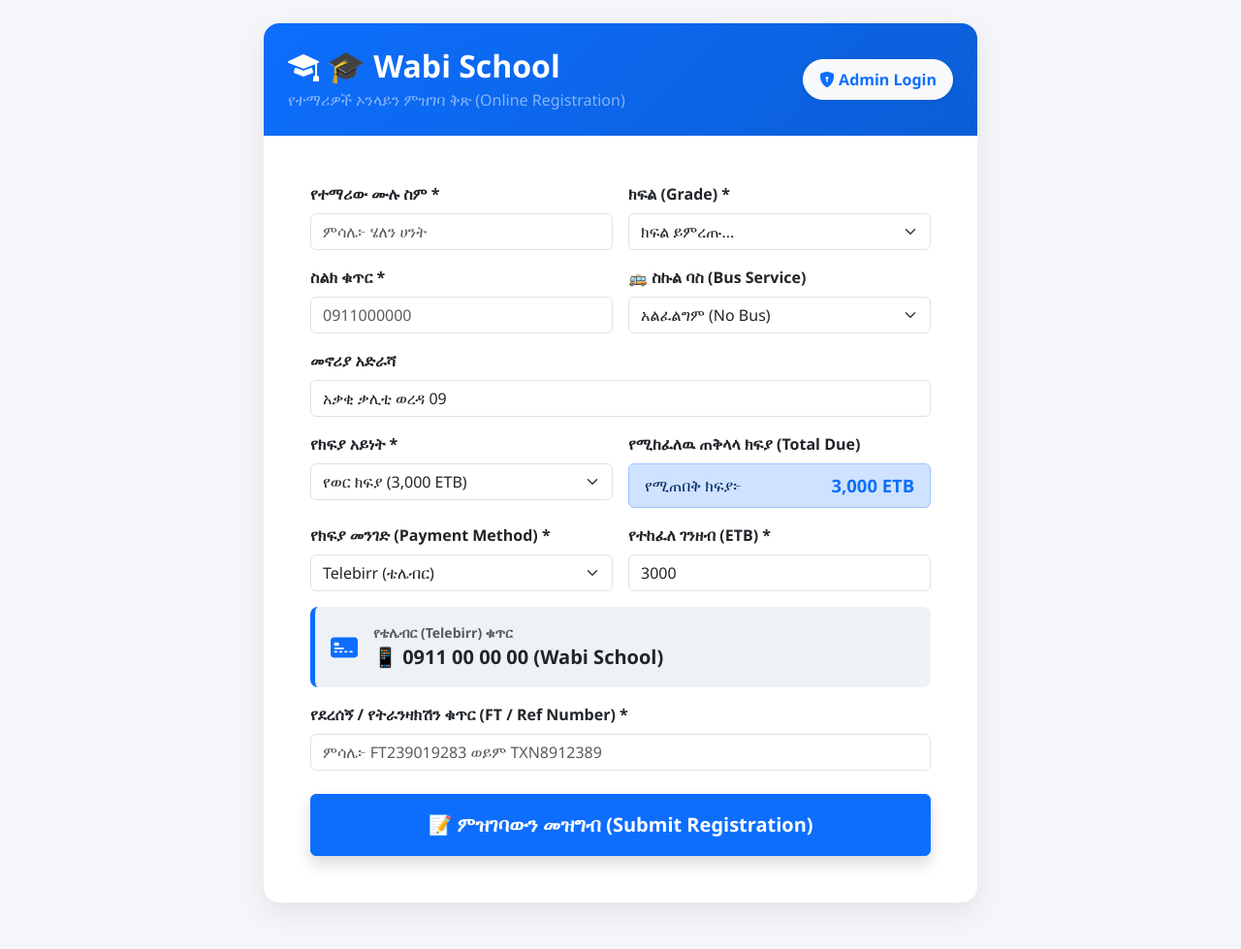
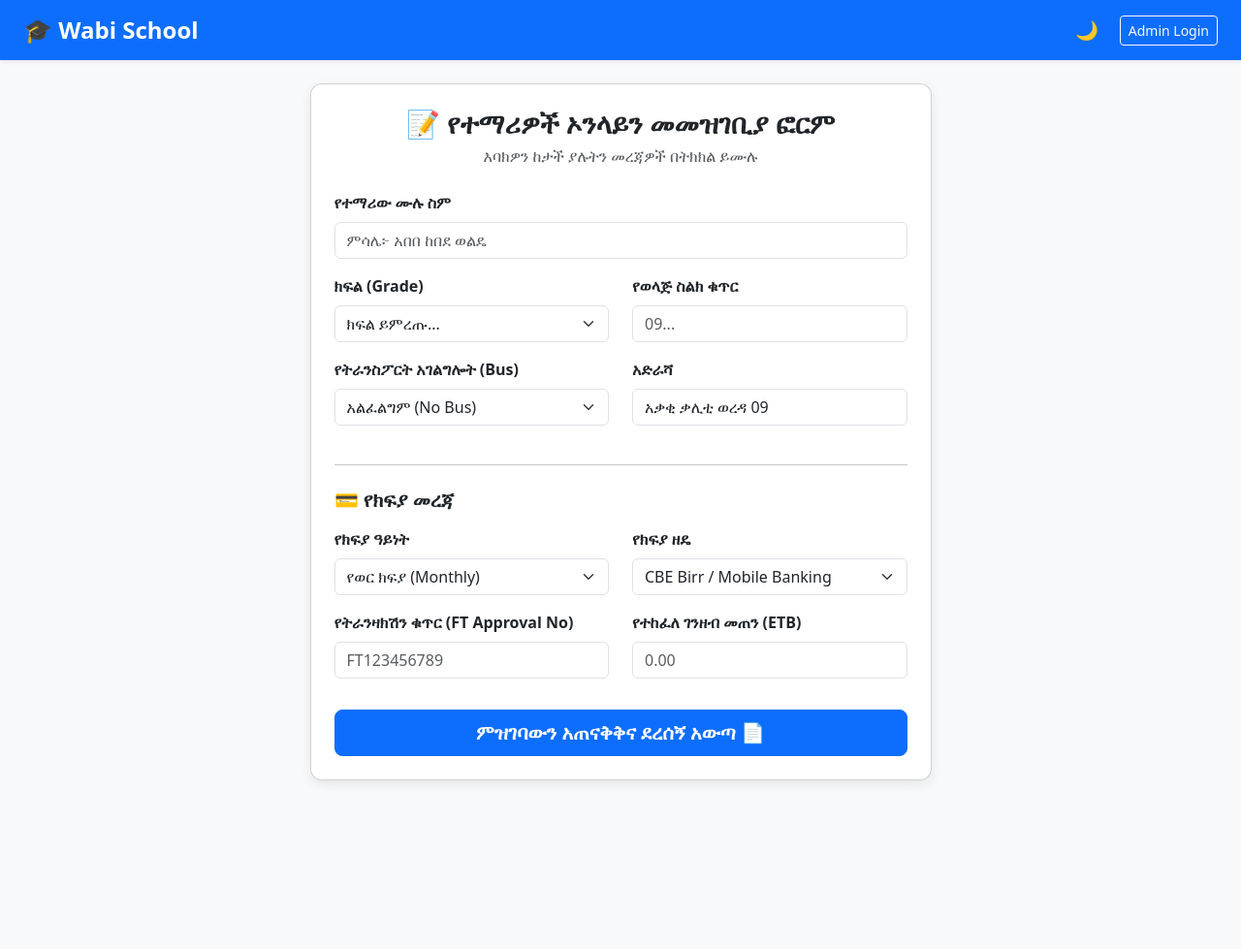
Before and after one commit to kiyya1/Kiyya-students-manager, a Flask app: page / in a window 1280 px wide. Shown: the whole page at 97% size. After the commit the page ends 807 px from the top, so only its background shows below. Run offline with Flask 3, Linux system fonts and the light colour scheme; some libraries are stand-ins or nearby versions.

Commit message:
Update register.html

```diff
--- a/templates/register.html
+++ b/templates/register.html
@@ -3,210 +3,187 @@
 <head>
     <meta charset="UTF-8">
     <meta name="viewport" content="width=device-width, initial-scale=1.0">
-  <title>የተማሪዎች ምዝገባ ቅጽ (School Registration)</title>
+    <title>የተማሪዎች ምዝገባ — Wabi School</title>
     <link href="https://cdn.jsdelivr.net/npm/bootstrap@5.3.0/dist/css/bootstrap.min.css" rel="stylesheet">
-  <link rel="stylesheet" href="https://cdn.jsdelivr.net/npm/bootstrap-icons@1.10.5/font/bootstrap-icons.css">
     <style>
-    body { background-color: #f4f6f9; font-family: 'Segoe UI', Tahoma, Geneva, Verdana, sans-serif; }
-    .card-custom { border-radius: 16px; box-shadow: 0 10px 30px rgba(0,0,0,0.08); border: none; }
-    .header-banner { background: linear-gradient(135deg, #0d6efd 0%, #0b5ed7 100%); color: white; border-radius: 16px 16px 0 0; padding: 25px; }
-    .fee-badge { font-size: 1.15rem; font-weight: bold; }
-    .bank-box { background-color: #eef2f7; border-left: 5px solid #0d6efd; border-radius: 8px; transition: all 0.3s ease; }
+        body {
+            background-color: #f8f9fa;
+            color: #212529;
+            transition: background-color 0.3s, color 0.3s;
+        }
+        .card {
+            border-radius: 12px;
+            box-shadow: 0 4px 12px rgba(0,0,0,0.08);
+            transition: background-color 0.3s, border-color 0.3s;
+        }
+        /* --- DARK MODE STYLES --- */
+        body.dark-mode {
+            background-color: #121212 !important;
+            color: #e0e0e0 !important;
+        }
+        body.dark-mode .card {
+            background-color: #1e1e1e !important;
+            color: #ffffff !important;
+            border-color: #333333 !important;
+        }
+        body.dark-mode .form-control,
+        body.dark-mode .form-select {
+            background-color: #2d2d2d !important;
+            color: #ffffff !important;
+            border-color: #444444 !important;
+        }
+        body.dark-mode .form-control:focus,
+        body.dark-mode .form-select:focus {
+            background-color: #333333 !important;
+            color: #ffffff !important;
+            border-color: #0d6efd !important;
+        }
+        body.dark-mode .text-muted {
+            color: #aaa !important;
+        }
+        .theme-toggle-btn {
+            cursor: pointer;
+            font-size: 1.2rem;
+            border: none;
+            background: transparent;
+        }
     </style>
 </head>
 <body>
 
-  <!-- TOP HEADER WITH BLUE BANNER AND ADMIN BUTTON ON THE RIGHT -->
-  <div class="container mt-4 mb-5">
+    <!-- Header / Navbar -->
+    <nav class="navbar navbar-expand-lg navbar-dark bg-primary px-4 shadow-sm mb-4">
+        <a class="navbar-brand text-white fw-bold fs-4" href="/">🎓 Wabi School</a>
+        <div class="ms-auto d-flex align-items-center">
+            <button id="themeToggle" class="theme-toggle-btn text-white me-3" title="Toggle Dark/Light Mode">🌙</button>
+            <a href="/login" class="btn btn-outline-light btn-sm">Admin Login</a>
+        </div>
+    </nav>
+
+    <div class="container pb-5">
         <div class="row justify-content-center">
-      <div class="col-md-9 col-lg-8">
-
-        <div class="card card-custom">
-
-          <!-- BLUE BANNER HEADER -->
-          <div class="header-banner d-flex justify-content-between align-items-center">
-            <div>
-              <h2 class="fw-bold mb-1"><i class="bi bi-mortarboard-fill me-2"></i>🎓 Wabi School</h2>
-              <p class="mb-0 text-white-50">የተማሪዎች ኦንላይን ምዝገባ ቅጽ (Online Registration)</p>
-            </div>
-            <div>
-              <a href="/login" class="btn btn-light text-primary fw-bold shadow-sm rounded-pill px-3 py-2">
-                <i class="bi bi-shield-lock-fill me-1"></i>Admin Login
-              </a>
-            </div>
-          </div>
-
-          <!-- FORM BODY -->
-          <div class="card-body p-4 p-md-5">
+            <div class="col-md-8 col-lg-7">
 
                 {% with messages = get_flashed_messages(with_categories=true) %}
                     {% if messages %}
                         {% for category, message in messages %}
                             <div class="alert alert-{{ category }} alert-dismissible fade show mb-4" role="alert">
                                 {{ message }}
-                    <button type="button" class="btn-close" data-bs-dismiss="alert"></button>
+                                <button type="button" class="btn-close" data-bs-dismiss="alert" aria-label="Close"></button>
                             </div>
                         {% endfor %}
                     {% endif %}
                 {% endwith %}
 
-            <form action="/add_student" method="POST" class="row g-3">
+                <div class="card p-4">
+                    <h3 class="fw-bold text-center mb-1">📝 የተማሪዎች ኦንላይን መመዝገቢያ ፎርም</h3>
+                    <p class="text-center text-muted mb-4">እባክዎን ከታች ያሉትን መረጃዎች በትክክል ይሙሉ</p>
 
-              <!-- STUDENT NAME -->
-              <div class="col-md-6">
-                <label class="form-label fw-bold">የተማሪው ሙሉ ስም *</label>
-                <input type="text" name="full_name" class="form-control" placeholder="ምሳሌ፦ ሄለን ሀንት" required>
+                    <form action="/add_student" method="POST">
+                        <div class="mb-3">
+                            <label class="form-label fw-bold">የተማሪው ሙሉ ስም</label>
+                            <input type="text" name="full_name" class="form-control" placeholder="ምሳሌ፦ አበበ ከበደ ወልዴ" required>
                         </div>
 
-              <!-- GRADE -->
-              <div class="col-md-6">
-                <label class="form-label fw-bold">ክፍል (Grade) *</label>
+                        <div class="row">
+                            <div class="col-md-6 mb-3">
+                                <label class="form-label fw-bold">ክፍል (Grade)</label>
                                 <select name="grade" class="form-select" required>
-                  <option value="">ክፍል ይምረጡ...</option>
-                  {% for i in range(1, 13) %}
-                    {% set g = i ~ ("st" if i==1 else "nd" if i==2 else "rd" if i==3 else "th") ~ " Grade" %}
-                    <option value="{{ g }}">{{ g }}</option>
-                  {% endfor %}
+                                    <option value="" selected disabled>ክፍል ይምረጡ...</option>
+                                    <option value="1st Grade">1st Grade</option>
+                                    <option value="2nd Grade">2nd Grade</option>
+                                    <option value="3rd Grade">3rd Grade</option>
+                                    <option value="4th Grade">4th Grade</option>
+                                    <option value="5th Grade">5th Grade</option>
+                                    <option value="6th Grade">6th Grade</option>
+                                    <option value="7th Grade">7th Grade</option>
+                                    <option value="8th Grade">8th Grade</option>
+                                    <option value="9th Grade">9th Grade</option>
+                                    <option value="10th Grade">10th Grade</option>
+                                    <option value="11th Grade">11th Grade</option>
+                                    <option value="12th Grade">12th Grade</option>
                                 </select>
                             </div>
-
-              <!-- PHONE -->
-              <div class="col-md-6">
-                <label class="form-label fw-bold">ስልክ ቁጥር *</label>
-                <input type="tel" name="phone" class="form-control" placeholder="0911000000" required>
-              </div>
-
-              <!-- BUS SERVICE -->
-              <div class="col-md-6">
-                <label class="form-label fw-bold">🚌 ስኩል ባስ (Bus Service)</label>
-                <select name="bus_service" id="bus_service" onchange="calculateTotalFee()" class="form-select">
-                  <option value="እፈልጋለሁ (Yes Bus)">እፈልጋለሁ (+ {{ "{:,.0f}".format(settings.bus_fee) if settings else 1500 }} ETB)</option>
-                  <option value="አልፈልግም (No Bus)" selected>አልፈልግም (No Bus)</option>
-                </select>
-              </div>
-
-              <!-- ADDRESS -->
-              <div class="col-12">
-                <label class="form-label fw-bold">መኖሪያ አድራሻ</label>
-                <input type="text" name="address" class="form-control" value="{{ settings.default_address if settings else 'አቃቂ ቃሊቲ ወረዳ 09' }}">
-              </div>
-
-              <!-- PAYMENT TYPE -->
-              <div class="col-md-6">
-                <label class="form-label fw-bold">የክፍያ አይነት *</label>
-                <select name="payment_type" id="payment_type" onchange="calculateTotalFee()" class="form-select" required>
-                  <option value="Monthly Payment" data-amount="{{ settings.monthly_fee if settings else 3000 }}">የወር ክፍያ ({{ "{:,.0f}".format(settings.monthly_fee) if settings else 3000 }} ETB)</option>
-                  <option value="Term Payment" data-amount="{{ settings.term_fee if settings else 8000 }}">የተርም ክፍያ ({{ "{:,.0f}".format(settings.term_fee) if settings else 8000 }} ETB)</option>
-                </select>
-              </div>
-
-              <!-- CALCULATED TOTAL DISPLAY -->
-              <div class="col-md-6">
-                <label class="form-label fw-bold">የሚከፈለዉ ጠቅላላ ክፍያ (Total Due)</label>
-                <div class="alert alert-primary py-2 px-3 m-0 d-flex justify-content-between align-items-center">
-                  <span>የሚጠበቅ ክፍያ፦</span>
-                  <span class="fee-badge text-primary" id="calculatedTotalDisplay">0 ETB</span>
+                            <div class="col-md-6 mb-3">
+                                <label class="form-label fw-bold">የወላጅ ስልክ ቁጥር</label>
+                                <input type="text" name="phone" class="form-control" placeholder="09..." required>
                             </div>
                         </div>
 
-              <!-- PAYMENT METHOD SELECT -->
-              <div class="col-md-6">
-                <label class="form-label fw-bold">የክፍያ መንገድ (Payment Method) *</label>
-                <select name="payment_method" id="payment_method" onchange="updateAccountDetails()" class="form-select" required>
-                  <option value="Telebirr">Telebirr (ቴሌብር)</option>
-                  <option value="CBE Birr/CBE">CBE (የኢትዮጵያ ንግድ ባንክ)</option>
-                  <option value="Cooperative Bank (CBO)">Cooperative Bank of Oromia (CBO)</option>
-                  <option value="Awash Bank">Awash Bank (አዋሽ ባንክ)</option>
+                        <div class="row">
+                            <div class="col-md-6 mb-3">
+                                <label class="form-label fw-bold">የትራንስፖርት አገልግሎት (Bus)</label>
+                                <select name="bus_service" class="form-select">
+                                    <option value="አልፈልግም (No Bus)">አልፈልግም (No Bus)</option>
+                                    <option value="እፈልጋለሁ (Bus Needed)">እፈልጋለሁ (Bus Needed)</option>
+                                </select>
+                            </div>
+                            <div class="col-md-6 mb-3">
+                                <label class="form-label fw-bold">አድራሻ</label>
+                                <input type="text" name="address" class="form-control" value="{{ settings.default_address if settings else 'አቃቂ ቃሊቲ ወረዳ 09' }}">
+                            </div>
+                        </div>
+
+                        <hr class="my-4">
+                        <h5 class="fw-bold mb-3">💳 የክፍያ መረጃ</h5>
+
+                        <div class="row">
+                            <div class="col-md-6 mb-3">
+                                <label class="form-label fw-bold">የክፍያ ዓይነት</label>
+                                <select name="payment_type" class="form-select" required>
+                                    <option value="Monthly Fee">የወር ክፍያ (Monthly)</option>
+                                    <option value="Term Fee">የታርም ክፍያ (Term)</option>
+                                </select>
+                            </div>
+                            <div class="col-md-6 mb-3">
+                                <label class="form-label fw-bold">የክፍያ ዘዴ</label>
+                                <select name="payment_method" class="form-select" required>
+                                    <option value="CBE Birr / Mobile Banking">CBE Birr / Mobile Banking</option>
+                                    <option value="Telebirr">Telebirr</option>
+                                    <option value="Bank Transfer">Bank Transfer</option>
                                     <option value="Cash">በጥሬ ገንዘብ (Cash)</option>
                                 </select>
                             </div>
-
-              <!-- PAID AMOUNT -->
-              <div class="col-md-6">
-                <label class="form-label fw-bold">የተከፈለ ገንዘብ (ETB) *</label>
-                <input type="number" step="0.01" id="amount_paid" name="amount_paid" class="form-control" placeholder="0.00" required>
                         </div>
 
-              <!-- DYNAMIC BANK ACCOUNT DISPLAY BOX -->
-              <div class="col-12">
-                <div class="bank-box p-3" id="accountInfoBox">
-                  <div class="d-flex align-items-center">
-                    <i class="bi bi-credit-card-2-front-fill fs-3 text-primary me-3"></i>
-                    <div>
-                      <small class="text-muted fw-bold d-block" id="bankNameTitle">የባንክ / ክፍያ ሂሳብ ቁጥር፦</small>
-                      <span class="fs-5 fw-bold text-dark" id="accountNumberDisplay">0911 00 00 00 / Wabi School</span>
+                        <div class="row">
+                            <div class="col-md-6 mb-3">
+                                <label class="form-label fw-bold">የትራንዛክሽን ቁጥር (FT Approval No)</label>
+                                <input type="text" name="ft_approval_no" class="form-control" placeholder="FT123456789">
                             </div>
-                  </div>
+                            <div class="col-md-6 mb-3">
+                                <label class="form-label fw-bold">የተከፈለ ገንዘብ መጠን (ETB)</label>
+                                <input type="number" step="0.01" name="amount_paid" class="form-control" placeholder="0.00" required>
                             </div>
                         </div>
 
-              <!-- TRANSACTION ID -->
-              <div class="col-12">
-                <label class="form-label fw-bold">የደረሰኝ / የትራንዛክሽን ቁጥር (FT / Ref Number) *</label>
-                <input type="text" name="ft_approval_no" class="form-control" placeholder="ምሳሌ፦ FT239019283 ወይም TXN8912389" required>
-              </div>
-
-              <!-- SUBMIT BUTTON -->
-              <div class="col-12 mt-4">
-                <button type="submit" class="btn btn-primary w-100 py-3 fs-5 fw-bold shadow">
-                  📝 ምዝገባውን መዝግብ (Submit Registration)
-                </button>
-              </div>
-
+                        <button type="submit" class="btn btn-primary w-100 btn-lg mt-3 fw-bold">ምዝገባውን አጠናቅቅና ደረሰኝ አውጣ 📄</button>
                     </form>
-          </div>
                 </div>
 
             </div>
         </div>
     </div>
 
+    <script src="https://cdn.jsdelivr.net/npm/bootstrap@5.3.0/dist/js/bootstrap.bundle.min.js"></script>
     <script>
-    // Bank and Mobile Money Accounts Data
-    const accountsInfo = {
-      "Telebirr": { title: "የቴሌብር (Telebirr) ቁጥር", acc: "📱 0911 00 00 00 (Wabi School)" },
-      "CBE Birr/CBE": { title: "የኢትዮጵያ ንግድ ባንክ (CBE) ሂሳብ ቁጥር", acc: "💳 1000 1234 5678 9 (Wabi School Account)" },
-      "Cooperative Bank (CBO)": { title: "የኦሮሚያ ህብረት ስራ ባንክ (CBO) ሂሳብ ቁጥር", acc: "💳 1001 2345 6789 0 (Wabi Primary School)" },
-      "Awash Bank": { title: "አዋሽ ባንክ (Awash Bank) ሂሳብ ቁጥር", acc: "💳 0132 0987 6543 2 (Wabi School Official)" },
-      "Cash": { title: "የክፍያ ሁኔታ", acc: "💵 በትምህርት ቤቱ ገንዘብ ተቀባይ ቢሮ በአካል የተከፈለ" }
-    };
+        const themeToggleBtn = document.getElementById('themeToggle');
 
-    function calculateTotalFee() {
-      const busFeeAmount = {{ settings.bus_fee if settings else 1500 }};
-      const paymentSelect = document.getElementById("payment_type");
-      const selectedOption = paymentSelect.options[paymentSelect.selectedIndex];
-      const baseFee = parseFloat(selectedOption.getAttribute("data-amount")) || 0;
-
-      const busSelect = document.getElementById("bus_service").value;
-      let totalFee = baseFee;
-
-      if (busSelect.includes("እፈልጋለሁ") || busSelect.includes("Yes")) {
-        totalFee += busFeeAmount;
+        // 1. የቀደመውን Dark Mode ምርጫ ከ localStorage ማንበብ
+        if (localStorage.getItem('theme') === 'dark') {
+            document.body.classList.add('dark-mode');
+            if (themeToggleBtn) themeToggleBtn.textContent = '☀️';
         }
 
-      document.getElementById("calculatedTotalDisplay").innerText = totalFee.toLocaleString() + " ETB";
-
-      const amountPaidInput = document.getElementById("amount_paid");
-      if (!amountPaidInput.value) {
-        amountPaidInput.value = totalFee;
+        // 2. ቁልፉ ሲጫን ሞዱን መቀየር
+        if (themeToggleBtn) {
+            themeToggleBtn.addEventListener('click', () => {
+                document.body.classList.toggle('dark-mode');
+                const isDark = document.body.classList.contains('dark-mode');
+                localStorage.setItem('theme', isDark ? 'dark' : 'light');
+                themeToggleBtn.textContent = isDark ? '☀️' : '🌙';
+            });
         }
-    }
-
-    function updateAccountDetails() {
-      const selectedMethod = document.getElementById("payment_method").value;
-      const info = accountsInfo[selectedMethod] || accountsInfo["Telebirr"];
-
-      document.getElementById("bankNameTitle").innerText = info.title;
-      document.getElementById("accountNumberDisplay").innerText = info.acc;
-    }
-
-    // Initialize on page load
-    window.onload = function() {
-      calculateTotalFee();
-      updateAccountDetails();
-    };
     </script>
-
-  <script src="https://cdn.jsdelivr.net/npm/bootstrap@5.3.0/dist/js/bootstrap.bundle.min.js"></script>
 </body>
 </html>
```
Lines whose indentation alone changed are shown as unchanged.
